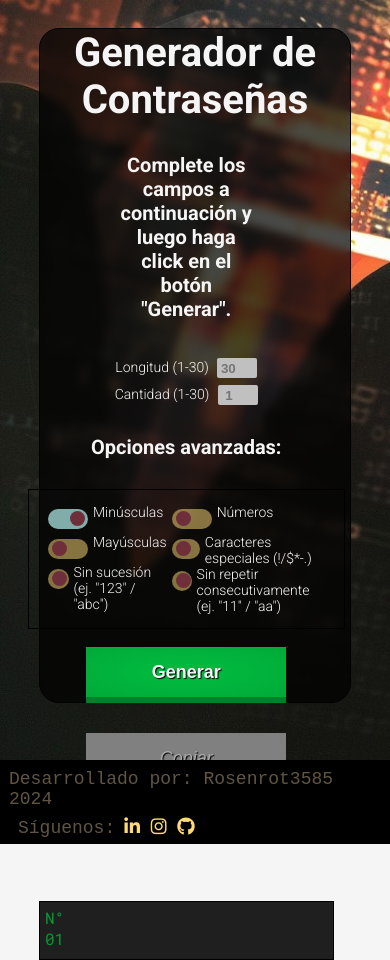
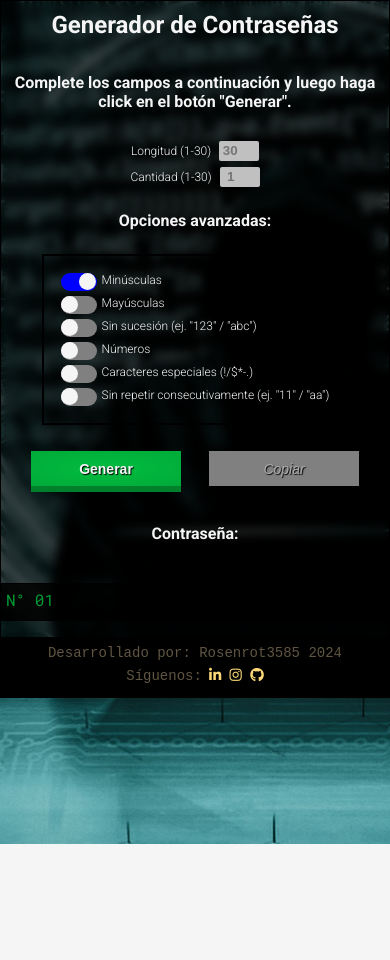
Before and after one commit to Rosenrot3585/A_Pass_Generator, a plain HTML site: page index.html in a window 390 px wide. After the commit the page ends 844 px from the top, so only its background shows below. Drawn offline with Linux system fonts and the light colour scheme.

Commit message:
v1.5 1 responsive media

```diff
--- a/styles/styles.css
+++ b/styles/styles.css
@@ -20,7 +20,7 @@ html{
 
 body {
     background-color:whitesmoke;
-    background-image: url(../multimedia/hacker.jpg);
+    background-image: url(../multimedia/hacker1.webp);
     background-size:cover;
     background-repeat: no-repeat;
     display: flex;
@@ -114,26 +114,27 @@ input::-webkit-inner-spin-button, input::-webkit-outer-spin-button{
 }
 
 .validChars{
-    border: solid 1px black;
+    border: solid 2px black;
     padding: 1em;
     display: flex;
     flex-direction: row;
     justify-content:space-around;
     width: 100%;
-
+    margin-bottom: 1em;
 }
 
 
 .validChars--left div, .validChars--right div{
     display:flex;
     flex-direction: row;
+    margin: 5px;
 }
 .onOff{
     position:relative;
     display: inline-block;
-    width: 40px;
-    height: 20px;
-    margin: 5px;
+    width: 36px;
+    height: 18px;
+    margin-right: 5px;
 
 }
 .validChars--input{
@@ -144,10 +145,10 @@ input::-webkit-inner-spin-button, input::-webkit-outer-spin-button{
 }
 
 .validChars--input:checked + .switch{
-    background-color: #80acaa;
+    background-color: blue;
 }
 .validChars--input:focus + .switch{
-    box-shadow: 0 0 1px #0abdc6;
+    box-shadow: 0 0 1px blue;
 }
 .switch{
     position: absolute;
@@ -156,7 +157,7 @@ input::-webkit-inner-spin-button, input::-webkit-outer-spin-button{
     bottom: 0;
     left: 0;
     right: 0;
-    background-color: #fdd97882;
+    background-color: grey;
     transition: .4s;
     border-radius: 34px
 }
@@ -164,18 +165,18 @@ input::-webkit-inner-spin-button, input::-webkit-outer-spin-button{
     position: absolute;
     border-radius: 50%;
     content: "";
-    height: 15px;
-    width: 15px;
-    top: 2px;
-    bottom: 2px;
-    left: 4px;
-    right: 4px;
-    background-color: #6e2f3b;
+    height: 17px;
+    width: 17px;
+    background-color: whitesmoke;
     transition: .4s;
 }
 
 .validChars--input:checked + .switch::before{
     transform: translateX(18px);
+}
+#buttons{
+    display: flex;
+    justify-content: center;
 }
 #generate, #copyButton{
     background-image: radial-gradient(#01b93e 20%, #01aa39);
@@ -208,18 +209,16 @@ input::-webkit-inner-spin-button, input::-webkit-outer-spin-button{
     -moz-box-shadow:0 0 0 grey;
     -webkit-box-shadow:0 0 0 grey;
     cursor: not-allowed;
-
 }
 #passRequirements{
     width: 65%;
 }
 #error-message{
-    color: rgb(230, 147, 3);
+    color: red;
     font-weight: bold;
     width: 100%;
     font-size: 14px;
     display: none;
-    background-color: rgba(0, 0, 0, 0.853);
 }
 #passResult{
     width: 35%;
@@ -339,17 +338,83 @@ footer {
     50% { border-color: cyan; }
 }
 
-@media (max-width: 768px) {
+@media screen and (max-width: 768px) {
+    body{
+        background-image: url(../multimedia/Hackerportrait.jpg);
+        background-size: cover;
+    }
     .main {
         flex-direction: column;
         align-items: center;
+        height: auto;
+        width: 100%;
+    }
+    #blur{
+        margin: 0;
+        width: 100%;
+        height: 100%;
+        border-radius: 0;
+    }
+    h3{
+        font-size: 16px;
+        width: 100%;
+    }
+    form{
+        width: 100%;
     }
 
     section {
-        width: 90%;
+        width: 100%;
+        font-size: 12px;
     }
-
+    h1{
+        font-size: 24px;
+    }
+.validChars{
+    align-self: normal;
+    display: inline;
+}
+#buttons{
+    display: flex;
+    justify-content: center;
+}
+#generate, #copyButton{
+    font-size: 14px;
+    width: 150px;
+    height: 35px;
+    -moz-box-shadow: 0px 6px 0 #00802b;
+    -webkit-box-shadow: 0px 6px 0 #00802b;
+    text-align: center;
+    margin: 1em;
+    cursor: pointer;
+}
+#passRequirements{
+    width: 100%;
+}
     #passResult {
         width: 100%;
+        height: auto;
+        font-size: 12px;
+    }
+    header {
+        display: flex;
+        width: 100%;
+        height: auto;
+        margin-top: 1em;
+    }
+    #cagePass{
+        height: auto;
+        margin-bottom: 1em;
+        font-size: 16px;
+        overflow: auto;
+    }
+    footer{
+        height: auto;
+        align-items: center;
+        position: relative;
+        font-size: 14px;
+    }
+    .siguenos{
+        width: auto;
     }
 }
```
Also changed, not shown: multimedia/Hackerportrait.jpg (added), multimedia/hacker1.webp (added).
